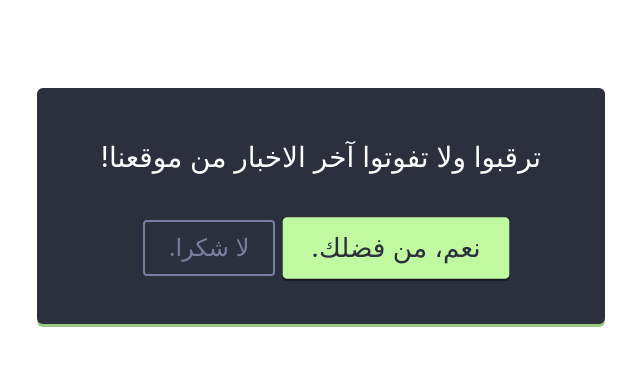
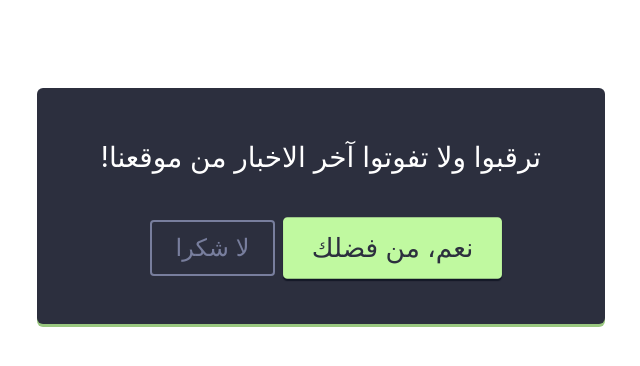
Before and after one commit to adcash-pa/push, a plain HTML site: page inline-dark-js-rtl.html in a window 1280 px wide. Shown: the whole page, without its empty margins (319-959 px from the left). Drawn offline with Linux system fonts and the light colour scheme.

Commit message:
dots removed

```diff
--- a/inline-dark-js-rtl.html
+++ b/inline-dark-js-rtl.html
@@ -9,7 +9,7 @@
 <body>
 <div style='display:block; margin: 7% auto; max-width: 520px;  text-align:center;box-shadow: 0 3px 0px #9ac880; font: 400 28px/1.5 -apple-system,BlinkMacSystemFont,"Segoe UI",Roboto,Oxygen-Sans,Ubuntu,Cantarell,"Helvetica Neue",sans-serif;border-radius: 6px;padding: 48px 24px;color: #fff;background: #2c2f3e;direction:rtl'>
   <p style="margin: 0 0 42px 0">ترقبوا ولا تفوتوا آخر الاخبار من موقعنا!</p>
-  <a href="#" id="yes" style="color: rgb(44, 47, 62); padding: 8px 24px; border-radius: 4px;font-size: 24px; text-decoration: none; background: rgb(192, 249, 160) none repeat scroll 0% 0%; border: 2px solid rgb(192, 249, 160); box-shadow: rgb(19, 23, 38) 0px 2px 1px;display: inline-block; transition: all 0.1s ease 0s;">نعم، من فضلك.</a><a style="color:#787e9d;padding: 8px 24px; border-radius: 4px;font-size: 24px; margin-right: 18px; text-decoration: none;border: #787e9d 2px solid;display: inline-block;" href="#">لا شكرا.</a>
+  <a href="#" id="yes" style="color: rgb(44, 47, 62); padding: 8px 24px; border-radius: 4px;font-size: 24px; text-decoration: none; background: rgb(192, 249, 160) none repeat scroll 0% 0%; border: 2px solid rgb(192, 249, 160); box-shadow: rgb(19, 23, 38) 0px 2px 1px;display: inline-block; transition: all 0.1s ease 0s;">نعم، من فضلك</a><a style="color:#787e9d;padding: 8px 24px; border-radius: 4px;font-size: 24px; margin-right: 18px; text-decoration: none;border: #787e9d 2px solid;display: inline-block;" href="#">لا شكرا</a>
 </div>
 
 <script type="text/javascript">
```
Also changed, not shown: inline-light-js-rtl.html (+1 -1 lines).
